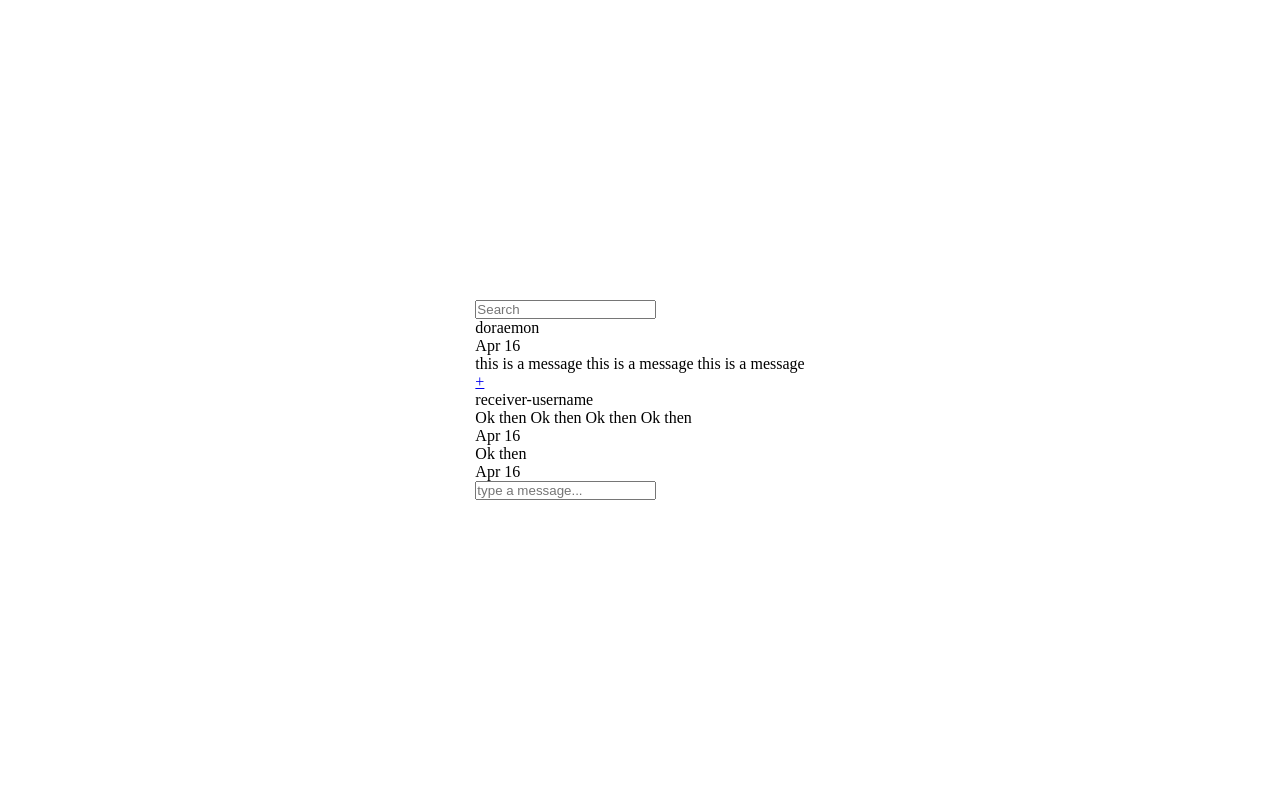
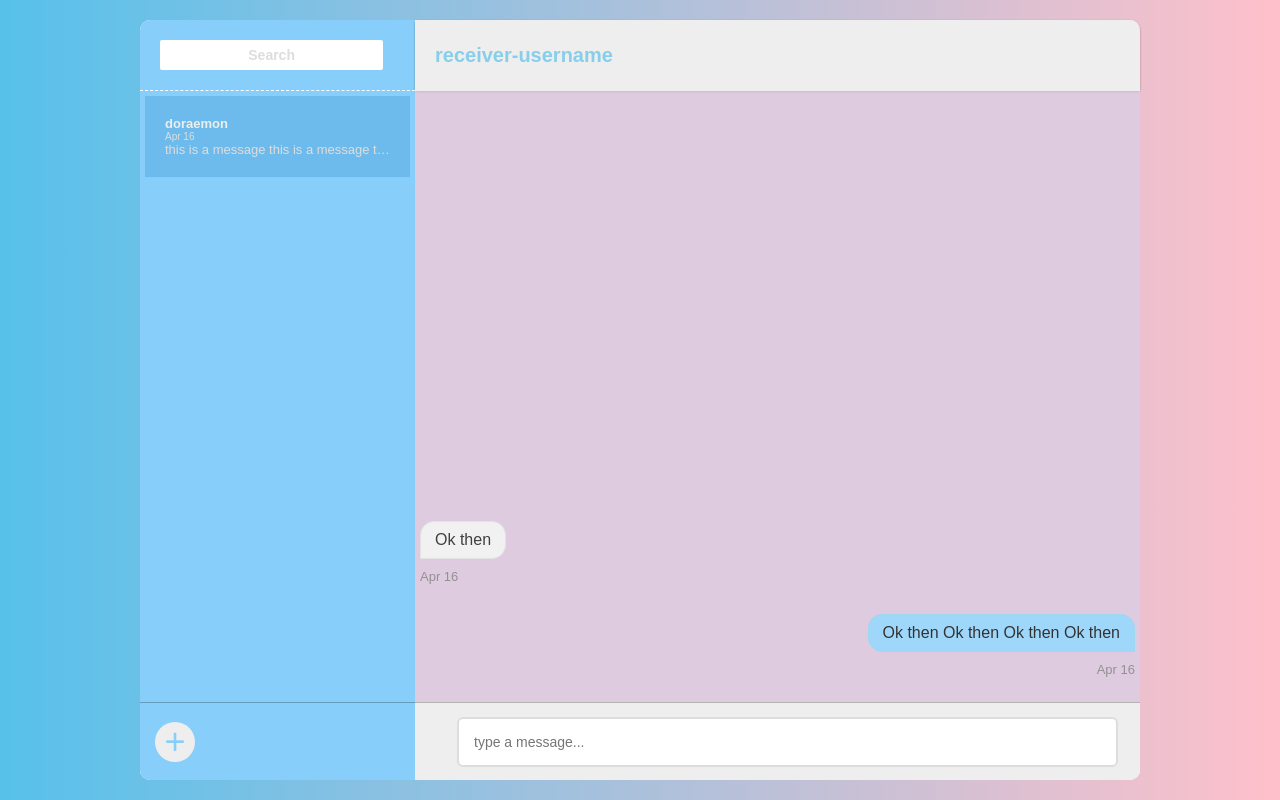
Before and after one commit to chy101010/PrivateChat, a website: page public/chat.html in a window 1280 px wide. Drawn offline with Linux system fonts and the light colour scheme.

Commit message:
Update chat.css

```diff
--- a/public/style/chat.css
+++ b/public/style/chat.css
@@ -1,6 +1,7 @@
-* {
+*{
     margin: 0;
     padding: 0;
+    box-sizing: border-box;
 }
 
 html,
@@ -8,23 +9,248 @@ body {
     height: 100%;
 }
 
+html {
+    font-family: Arial, Helvetica, sans-serif;
+    background: linear-gradient(to right, #57c1eb 0%, pink 100%);
+    font-size: 10px;
+}
+
 body {
     display: grid;
     place-items: center;
 }
 
-#chat-containter{
+#chat-container {
     display: grid;
-    width: 800px;
-    height: 600px;
-    background-color: black;
-    grid-template-rows: 0.5fr 4fr 1fr;
-    grid-template-columns: 1fr 4fr;
+    grid:
+        "search-container chat-title" 71px
+        "conversation-list chat-message-list" 1fr
+        "new-message-container chat-form" 78px
+        / 275px 1fr;
+    min-width: 800px;
+    max-width: 1000px;
+    max-height: 800px;
+    width: 100%;
+    height: 95vh;
+    background: white;
+    border-radius: 10px;
 }
 
-.box {
-    background-color: beige;
+#search-container,
+#conversation-list,
+#new-message-container {
+    background: lightskyblue;
+}
+
+#conversation-list {
+    overflow: auto;
+    padding: 5px;
+}
+
+#search-container {
+    display: grid;
+    align-items: center;
+    padding: 0 20px;
+    grid-area: search-container;
+    border-radius: 10px 0 0 0;
+    border-bottom: 1px dashed white;
+}
+
+#search-container input{
+    outline: none;
+    font-weight: bold;
+    border-radius: 2px;
+    height: 30px;
+    width: 95%;
+    border: none;
+    font-size: 1.4rem;
+}
+
+#search-container :hover{
+    box-shadow: 0px 0px 20px pink;
+}
+
+
+
+#search-container input::placeholder {
+    color: #ddd;
+    font-weight: bold;
+    text-align: center;
+}
+
+#conversation-list {
+    grid-area: conversation-list;
+}
+
+.conversation {
+    color: #ddd;
+    grid-template-columns: 40px 1fr max-content;
+    grid-gap: 10px;
+    font-size: 1.3rem;
+    border-bottom: 1px solid skyblue;
+    padding: 20px 20px 20px 15px;
+}
+
+.conversation.active,
+.conversation:hover {
+    background: #6dbbec;
+}
+
+.conversation:hover {
+    cursor: pointer;
+}
+
+#chat-message-list {
+    grid-area: chat-message-list;
+    display: flex;
+    flex-direction: column-reverse;
+}
+
+.message-text {
+    padding: 9px 14px;
+    font-size: 1.6rem;
+    margin-bottom: 5px;
+    margin: 5px;
+}
+
+.message-time {
+    font-size: 1.3rem;
+    color: #777;
+    margin: 5px;
+}
+
+.message-row {
+    display: grid;
+    grid-template-columns: 70%;
+    margin-bottom: 20px;
+}
+
+.title-text {
+    font-weight: bold;
+    color: #eee;
+    padding-left: 5px;
+    white-space: nowrap;
+    overflow-x: hidden;
+    text-overflow: ellipsis;
+}
+
+.your-message {
+    justify-content: end;
+    justify-items: end;
+
+}
+
+.your-message .message-text {
+    background: lightskyblue;
     color: black;
-    border-radius: 5px;
-    border: 2px dodgerblue solid;
-  }
+    border: 1px solid skyblue;
+    border-radius: 14px 14px 0 14px;
+}
+
+.other-message {
+    justify-items: start;
+}
+
+.other-message .message-text {
+    background: #eee;
+    color: #111;
+    border: 1px solid #ddd;
+    border-radius: 14px 14px 14px 0 ;
+}
+
+.created-date {
+    color: #ddd;
+    font-size: 1rem;
+    padding-left: 5px;
+}
+
+.conversation-message {
+    grid-column: span 2x;
+    padding-left: 5px;
+    white-space: nowrap;
+    overflow-x: hidden;
+    text-overflow: ellipsis;
+}
+
+#new-message-container {
+    display: grid;
+    grid: 40px / 40px;
+    align-content: center;
+    grid-area: new-message-container;
+    border-top: 1px solid rgba(0, 0, 0, 0.25);
+    border-radius: 0 0 0 10px;
+    padding: 0 15px;
+}
+
+#new-message-container a {
+    display: grid;
+    place-content: center center;
+    background: #eee;
+    border-radius: 100%;
+    color: lightskyblue;
+    text-decoration: none;
+    font-size: 3.6rem;
+}
+
+#chat-title,
+#chat-form {
+    background: #eee;
+}
+
+#chat-title {
+    display: grid;
+    grid: 36px / 1fr 36px ;
+    align-content: center;
+    align-items: center;
+    grid-area: chat-title;
+    color: #87ceeb;
+    font-weight: bold;
+    font-size: 2.0rem;
+    border-radius: 0 10px 0 0;
+    box-shadow: 0 1px 3px -1px rgba(0, 0, 0, 0.75);
+    padding: 0 20px;
+}
+
+#chat-title img {
+    cursor: pointer;
+}
+
+#chat-message-list {
+    grid-area: chat-message-list;
+    overflow: auto;
+    background:thistle;
+    opacity: 0.8;
+}
+
+#chat-form {
+    display: grid;
+    grid: 51px / 1fr;
+    align-content: center;
+    align-items: center;
+    grid-area: chat-form;
+    border-radius: 0 0 10px 0;
+    border-top: 1px solid rgba(0, 0, 0, 0.25);
+    padding-left: 42px;
+    padding-right: 22px;
+}
+
+#chat-form input {
+    outline: none;
+    padding: 15px;
+    border: 2px solid #ddd;
+    color: #330;
+    border-radius: 6px;
+    font-size: 1.4rem;
+
+}
+
+::-webkit-scrollbar {
+    width: 10px;
+}
+
+::-webkit-scrollbar-thumb {
+    height: 10px;
+    border-radius: 20px;
+    box-shadow: inset 0 0 10px white;
+    background-color: transparent;
+}
```
